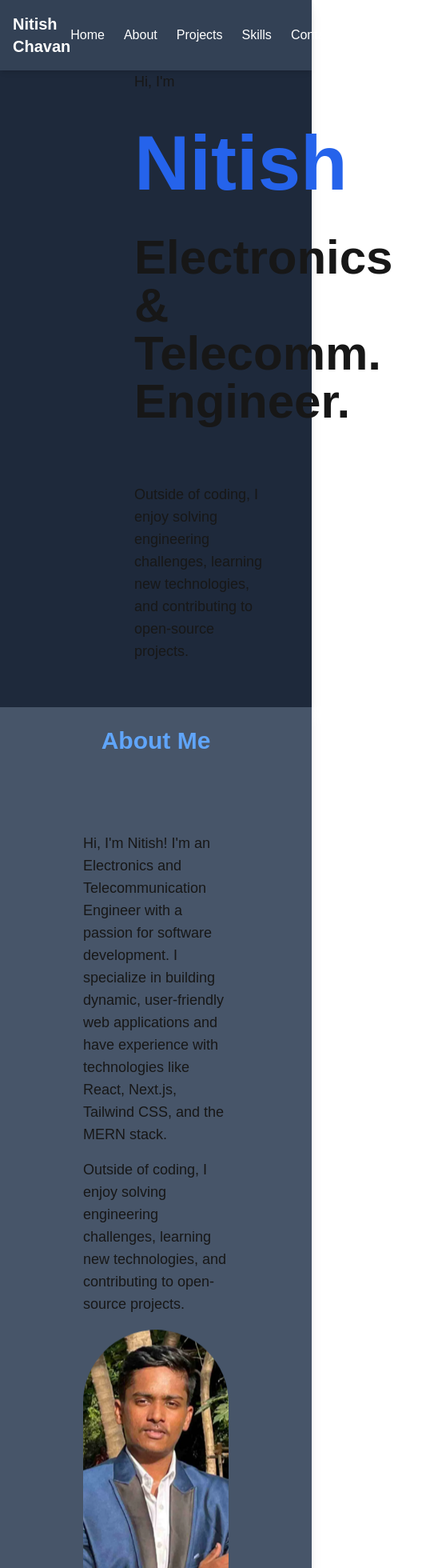
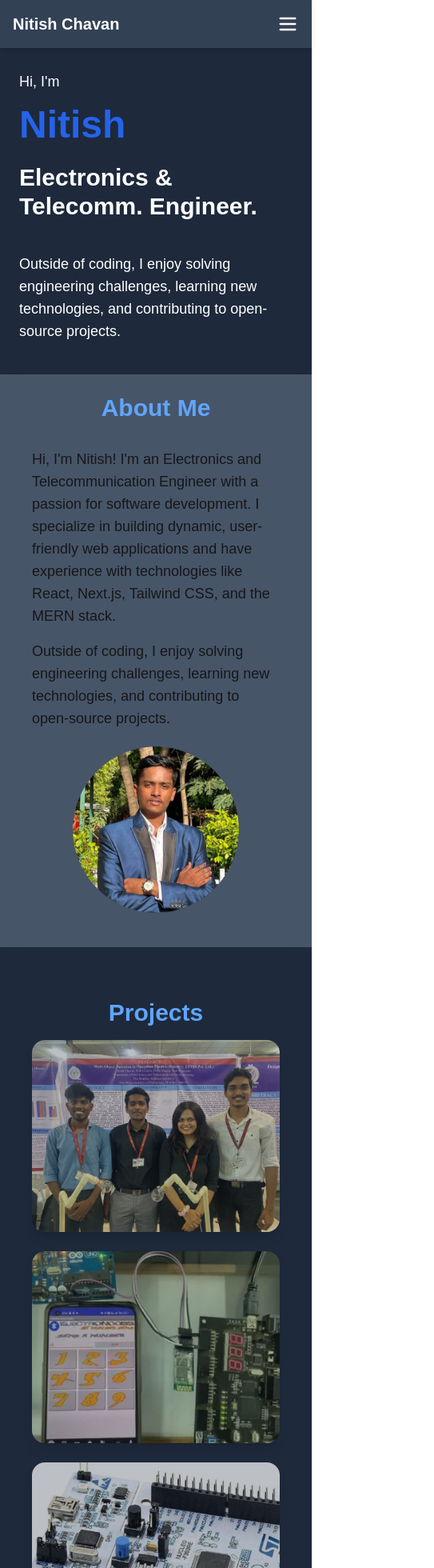
Before and after one commit to nitish619/Portfolio, a Next.js app: page / in a window 390 px wide. Shown: the top 1960 px of the page at 80% size, 543 px wide, since content can reach past the window. Built offline with nearby package versions, Linux system fonts and the light colour scheme.

Commit message:
style for mobile response

```diff
--- a/package.json
+++ b/package.json
@@ -9,6 +9,7 @@
     "lint": "next lint"
   },
   "dependencies": {
+    "lucide-react": "^0.474.0",
     "next": "15.1.6",
     "react": "^19.0.0",
     "react-dom": "^19.0.0",
--- a/src/app/page.tsx
+++ b/src/app/page.tsx
@@ -39,15 +39,15 @@ export default function Home() {
   return (
     <div className="min-h-screen">
       <main>
-        <section className="p-6 shadow-lg bg-slate-800 flex items-center h-auto">
-        <div className="flex flex-col ml-36">
+        <section className="container mx-auto p-6 shadow-lg bg-slate-800 flex flex-col md:flex-row items-center h-auto text-white">
+        <div className="flex flex-col md:ml-20 lg:ml-36 md:text-left">
           <p className="mt-16 text-lg">
                   Hi, I&#39;m
                 </p>
-            <h1 className="text-8xl mt-10 font-bold text-blue-600">Nitish</h1>
-            <h2 className="text-6xl font-bold mt-10 w-2/3">Electronics & Telecomm. Engineer.</h2>
-            <div className="flex mt-10">
-              <p className="my-8 text-lg w-1/2">
+            <h1 className="text-5xl md:text-8xl mt-4 font-bold text-blue-600">Nitish</h1>
+            <h2 className="text-3xl md:text-6xl font-bold mt-6 md:mt-10 md:w-2/3">Electronics & Telecomm. Engineer.</h2>
+            <div className="flex mt-6 md:mt-10 justify-center md:justify-start">
+              <p className="my-4 text-lg w-full md:w-2/3">
                 Outside of coding, I enjoy solving engineering challenges, learning new technologies, and contributing to open-source projects.
               </p>
             </div>
@@ -55,11 +55,11 @@ export default function Home() {
         </section>
 
         {/* About Me Section */}
-        <section id="about" className="min-h-screen bg-slate-600 w-full p-6 shadow-lg flex">
-          <div className="flex flex-col fade-in-section">
+        <section id="about" className="container mx-auto bg-slate-600 w-full p-6 shadow-lg flex h-auto">
+          <div className="flex flex-col fade-in-section h-auto">
             <h2 className="text-3xl font-bold text-blue-400 text-center">About Me</h2>
-            <div className="flex flex-col md:flex-row items-center justify-center p-20">
-              <div className="w-full md:w-1/2 flex flex-col justify-center">
+            <div className="flex flex-col md:flex-row md:items-center md:justify-center p-4 md:p-14 lgp-20">
+              <div className="w-full md:w-1/2 flex flex-col md:justify-center">
                 <p className="mt-4 text-lg">
                   Hi, I&#39;m Nitish! I&#39;m an Electronics and Telecommunication Engineer with a passion for software development.
                   I specialize in building dynamic, user-friendly web applications and have experience with technologies like
@@ -69,11 +69,11 @@ export default function Home() {
                   Outside of coding, I enjoy solving engineering challenges, learning new technologies, and contributing to open-source projects.
                 </p>
               </div>
-              <div className="w-full md:w-1/2 mt-6 md:mt-0 flex justify-center">
+              <div className="w-full md:w-1/2 mt-6 md:mt-0 flex justify-center md:pl-10">
                 <img
                   src="/nitish_profiledp.webp"
                   alt="Nitish"
-                  className="w-96 h-96 rounded-full object-cover animate-float-up-down"
+                  className="w-52 h-52 md:w-64 md:h-64 lg:w-96 lg:h-96 rounded-full object-cover animate-float-up-down"
                 />
               </div>
             </div>
@@ -81,10 +81,10 @@ export default function Home() {
         </section>
 
         {/* Projects Section */}
-        <section id="projects" className="bg-slate-800 w-full p-6 shadow-lg min-h-screen">
+        <section id="projects" className="container mx-auto bg-slate-800 w-full p-6 shadow-lg h-auto">
           <div className="fade-in-section">
             <h2 className="text-3xl font-bold text-blue-400 text-center pt-10">Projects</h2>
-            <div className="grid grid-cols-1 sm:grid-cols-2 lg:grid-cols-3 gap-6 p-20">
+            <div className="grid grid-cols-1 sm:grid-cols-2 lg:grid-cols-3 gap-6 p-4 md:p-12 lg:p-20">
 
               {/* Project 1 */}
               <div className="relative overflow-hidden rounded-2xl shadow-lg group">
@@ -93,9 +93,9 @@ export default function Home() {
                   alt="Project 1"
                   className="w-full h-60 object-cover transition-transform duration-700 ease-in-out opacity-70 group-hover:scale-110"
                 />
-                <div className="absolute inset-0 bg-gradient-to-t from-black via-black to-transparent opacity-20 group-hover:opacity-60 flex items-center justify-center text-center p-16 transform translate-y-full group-hover:translate-y-0 transition-all duration-700 ease-in-out">
+                <div className="absolute inset-0 bg-gradient-to-t from-black via-black to-transparent opacity-20 group-hover:opacity-60 flex items-center justify-center text-center p-4 md:p-8 lg:p-16 transform translate-y-full group-hover:translate-y-0 transition-all duration-700 ease-in-out">
                   <div className="text-white">
-                    <h3 className="text-xl font-bold">Multi object detection and analysis with different sensors</h3>
+                    <h3 className="text-base md:text-lg lg:text-xl font-bold">Multi object detection and analysis with different sensors</h3>
                     <p className="mt-2">We develop a system that is capable of adjusting light. (Technologies/Tools Used: LiDAR Sensors,
                       IR Sensors, Arduino UNO, Arduino IDE.)</p>
                   </div>
@@ -109,10 +109,10 @@ export default function Home() {
                   alt="Project 1"
                   className="w-full h-60 object-cover transition-transform duration-700 ease-in-out opacity-70 group-hover:scale-110"
                 />
-                <div className="absolute inset-0 bg-gradient-to-t from-black via-black to-transparent opacity-20 group-hover:opacity-60 flex items-center justify-center text-center p-16 transform translate-y-full group-hover:translate-y-0 transition-all duration-700 ease-in-out">
+                <div className="absolute inset-0 bg-gradient-to-t from-black via-black to-transparent opacity-20 group-hover:opacity-60 flex items-center justify-center text-center p-4 md:p-8 lg:p-16 transform translate-y-full group-hover:translate-y-0 transition-all duration-700 ease-in-out">
                   <div className="text-white">
-                    <h3 className="text-xl font-bold">Design and implementation of uart using verilog</h3>
-                    <p className="mt-2">UART is designed using Verilog and implemented successfully on Spartan6 FPGA Board. Functionality of UART is demonstrated by interfacing Bluetooth module HC05 and transferring numbers serially from mobile application to LED on FPGA Board with 650 baud rate.</p>
+                    <h3 className="text-base md:text-lg lg:text-xl font-bold">Design and implementation of uart using verilog</h3>
+                    <p className="mt-2 text-sm md:text-sm lg:text-base">UART is designed using Verilog and implemented successfully on Spartan6 FPGA Board. Functionality of UART is demonstrated by interfacing Bluetooth module HC05 and transferring numbers serially from mobile application to LED on FPGA Board with 650 baud rate.</p>
                   </div>
                 </div>
               </div>
@@ -124,9 +124,9 @@ export default function Home() {
                   alt="Project 1"
                   className="w-full h-60 object-cover transition-transform duration-700 ease-in-out opacity-70 group-hover:scale-110"
                 />
-                <div className="absolute inset-0 bg-gradient-to-t from-black via-black to-transparent opacity-20 group-hover:opacity-60 flex items-center justify-center text-center p-16 transform translate-y-full group-hover:translate-y-0 transition-all duration-700 ease-in-out">
+                <div className="absolute inset-0 bg-gradient-to-t from-black via-black to-transparent opacity-20 group-hover:opacity-60 flex items-center justify-center text-center p-4 md:p-8 lg:p-16 transform translate-y-full group-hover:translate-y-0 transition-all duration-700 ease-in-out">
                   <div className="text-white">
-                    <h3 className="text-xl font-bold">Password based security lock system using STM32</h3>
+                    <h3 className="text-base md:text-lg lg:text-xl font-bold">Password based security lock system using STM32</h3>
                     <p className="mt-2">Made a security door lock, when the entered password is compared with the known password. This microcontroller is based on the STM32.</p>
                   </div>
                 </div>
@@ -139,9 +139,9 @@ export default function Home() {
                   alt="Project 1"
                   className="w-full h-60 object-cover transition-transform duration-700 ease-in-out opacity-70 group-hover:scale-110"
                 />
-                <div className="absolute inset-0 bg-gradient-to-t from-black via-black to-transparent opacity-20 group-hover:opacity-60 flex items-center justify-center text-center p-16 transform translate-y-full group-hover:translate-y-0 transition-all duration-700 ease-in-out">
+                <div className="absolute inset-0 bg-gradient-to-t from-black via-black to-transparent opacity-20 group-hover:opacity-60 flex items-center justify-center text-center p-4 md:p-8 lg:p-16 transform translate-y-full group-hover:translate-y-0 transition-all duration-700 ease-in-out">
                   <div className="text-white">
-                    <h3 className="text-xl font-bold">E-commerce website(MERN STACK)</h3>
+                    <h3 className="text-base md:text-lg lg:text-xl font-bold">E-commerce website(MERN STACK)</h3>
                     <p className="mt-2">I have built an e-commerce website using the MERN stack for purchasing products online. The platform offers a seamless shopping experience with product browsing, secure checkout, and user-friendly features.</p>
                   </div>
                 </div>
@@ -154,9 +154,9 @@ export default function Home() {
                   alt="Project 1"
                   className="w-full h-60 object-cover transition-transform duration-700 ease-in-out opacity-70 group-hover:scale-110"
                 />
-                <div className="absolute inset-0 bg-gradient-to-t from-black via-black to-transparent opacity-20 group-hover:opacity-60 flex items-center justify-center text-center p-16 transform translate-y-full group-hover:translate-y-0 transition-all duration-700 ease-in-out">
+                <div className="absolute inset-0 bg-gradient-to-t from-black via-black to-transparent opacity-20 group-hover:opacity-60 flex items-center justify-center text-center p-4 md:p-8 lg:p-16 transform translate-y-full group-hover:translate-y-0 transition-all duration-700 ease-in-out">
                   <div className="text-white">
-                    <h3 className="text-xl font-bold">E-commerce Website (Nike Store)</h3>
+                    <h3 className="text-base md:text-lg lg:text-xl font-bold">E-commerce Website (Nike Store)</h3>
                     <p className="mt-2">Designed and developed a dynamic e-commerce website for a Nike store using HTML, CSS, and
                     JavaScript.</p>
                   </div>
@@ -170,9 +170,9 @@ export default function Home() {
                   alt="Project 1"
                   className="w-full h-60 object-cover transition-transform duration-700 ease-in-out opacity-70 group-hover:scale-110"
                 />
-                <div className="absolute inset-0 bg-gradient-to-t from-black via-black to-transparent opacity-20 group-hover:opacity-60 flex items-center justify-center text-center p-16 transform translate-y-full group-hover:translate-y-0 transition-all duration-700 ease-in-out">
+                <div className="absolute inset-0 bg-gradient-to-t from-black via-black to-transparent opacity-20 group-hover:opacity-60 flex items-center justify-center text-center p-4 md:p-8 lg:p-16 transform translate-y-full group-hover:translate-y-0 transition-all duration-700 ease-in-out">
                   <div className="text-white">
-                    <h3 className="text-xl font-bold">YouTube clone</h3>
+                    <h3 className="text-base md:text-lg lg:text-xl font-bold">YouTube clone</h3>
                     <p className="mt-2">I have develop a YouTube web page clone using HTML and CSS</p>
                   </div>
                 </div>
@@ -182,7 +182,7 @@ export default function Home() {
         </section>
 
         {/* Skills Section */}
-        <section id="skills" className="bg-slate-700 w-full py-16 shadow-lg min-h-screen flex flex-col items-center">
+        <section id="skills" className="container mx-auto bg-slate-700 w-full py-16 shadow-lg h-auto flex flex-col items-center">
           <h2 className="text-4xl font-bold text-blue-400 text-center mb-10">Skills</h2>
           <div className="grid grid-cols-2 sm:grid-cols-3 md:grid-cols-4 lg:grid-cols-5 gap-8 p-6">
             {skills.map((skill, index) => (
@@ -195,7 +195,7 @@ export default function Home() {
         </section>
 
         {/* Contact Section */}
-        <section id="contact" className="min-h-screen bg-slate-800 text-white flex flex-col items-center py-16 px-6">
+        <section id="contact" className="container mx-auto h-auto bg-slate-800 text-white flex flex-col items-center py-16 px-6">
           <h2 className="text-4xl font-bold text-blue-400 text-center mb-10">
             Contact <span className="text-blue-600">Me</span>
           </h2>
--- a/src/component/Footer.tsx
+++ b/src/component/Footer.tsx
@@ -13,9 +13,9 @@ const Footer = () => {
 
   return (
     <footer className="text-white p-4 relative">
-      <div className="flex flex-row relative">
+      <div className="flex flex-col lg:flex-row items-center lg:justify-between relative">
         <div className="max-w-7xl mx-auto text-center">
-          <div className="mb-4 flex space-x-4 justify-center">
+          <div className="mb-4 flex flex-col lg:flex-row lg:space-x-4 items-center">
             <p className="mt-2">
               Email: <a href="mailto:nitishchavan937@example.com" className="text-blue-300">nitishchavan937@example.com</a>
             </p>
@@ -32,7 +32,7 @@ const Footer = () => {
         </div>
 
         {/* Scroll to Top Button */}
-        <div className="absolute top-1/2 right-4 transform -translate-y-1/2 flex justify-center">
+        <div className="absolute top-1/2 right-4 sm:right-6 lg:right-6 transform -translate-y-1/2 flex justify-center">
           <button
             onClick={scrollToTop}
             className="p-3 w-12 bg-blue-500 text-white rounded-lg shadow-lg hover:bg-blue-700 transition-all"
--- a/src/component/Header.tsx
+++ b/src/component/Header.tsx
@@ -1,30 +1,45 @@
+'use client';
+import { useState } from 'react';
 import Link from 'next/link';
+import { Menu, X } from 'lucide-react';
 
 const Header = () => {
+  const [isOpen, setIsOpen] = useState(false);
+
   return (
     <header className="bg-slate-700 text-white p-4 fixed top-0 left-0 w-full shadow-md z-50">
       <div className="max-w-7xl mx-auto flex justify-between items-center">
         <h1 className="text-xl font-bold">Nitish Chavan</h1>
-        <nav>
+
+        {/* Desktop Navigation */}
+        <nav className="hidden md:flex">
           <ul className="flex space-x-6">
-            <li>
-              <Link href="/" className="hover:text-gray-200">Home</Link>
-            </li>
-            <li>
-              <Link href="#about" className="hover:text-gray-200">About</Link>
-            </li>
-            <li>
-              <Link href="#projects" className="hover:text-gray-200">Projects</Link>
-            </li>
-            <li>
-              <Link href="#skills" className="hover:text-gray-200">Skills</Link>
-            </li>
-            <li>
-              <Link href="#contact" className="hover:text-gray-200">Contact</Link>
-            </li>
+            <li><Link href="/" className="hover:text-gray-200">Home</Link></li>
+            <li><Link href="#about" className="hover:text-gray-200">About</Link></li>
+            <li><Link href="#projects" className="hover:text-gray-200">Projects</Link></li>
+            <li><Link href="#skills" className="hover:text-gray-200">Skills</Link></li>
+            <li><Link href="#contact" className="hover:text-gray-200">Contact</Link></li>
           </ul>
         </nav>
+
+        {/* Mobile Menu Button */}
+        <button onClick={() => setIsOpen(!isOpen)} className="md:hidden focus:outline-none">
+          {isOpen ? <X size={28} /> : <Menu size={28} />}
+        </button>
       </div>
+
+      {/* Mobile Dropdown Menu */}
+      {isOpen && (
+        <nav className="md:hidden absolute top-16 left-0 w-full bg-slate-700 shadow-md">
+          <ul className="flex flex-col items-left space-y-4 py-4 pl-4">
+            <li><Link href="/" className="hover:text-gray-200" onClick={() => setIsOpen(false)}>Home</Link></li>
+            <li><Link href="#about" className="hover:text-gray-200" onClick={() => setIsOpen(false)}>About</Link></li>
+            <li><Link href="#projects" className="hover:text-gray-200" onClick={() => setIsOpen(false)}>Projects</Link></li>
+            <li><Link href="#skills" className="hover:text-gray-200" onClick={() => setIsOpen(false)}>Skills</Link></li>
+            <li><Link href="#contact" className="hover:text-gray-200" onClick={() => setIsOpen(false)}>Contact</Link></li>
+          </ul>
+        </nav>
+      )}
     </header>
   );
 };
```
Also changed, not shown: 1 other file (tests, documents, lock files or other folders).
